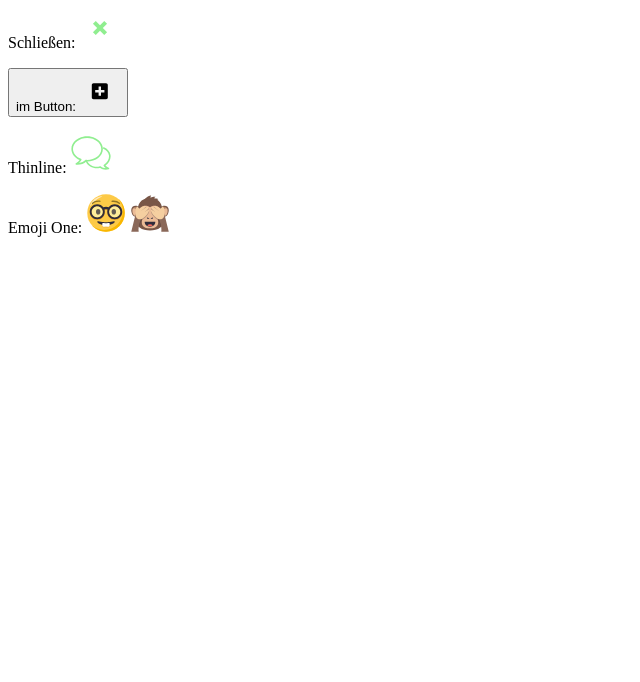
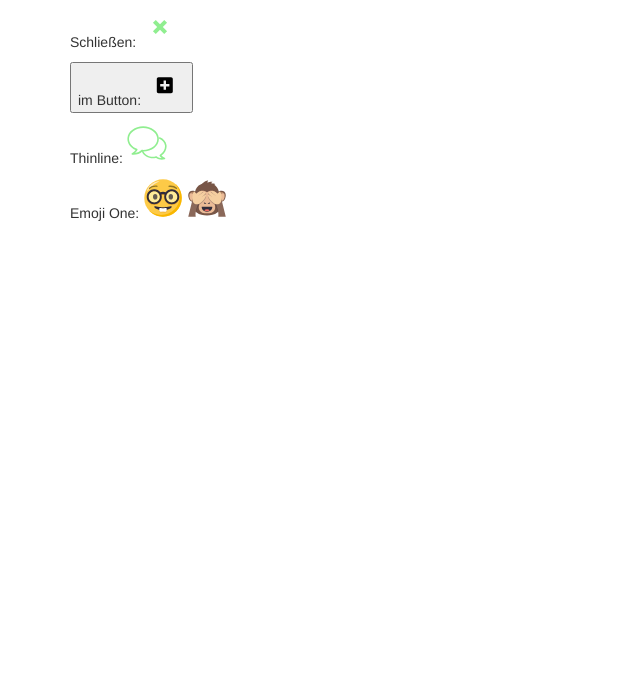
Before and after one commit to ronnyhartenstein/svg-sprites-demo, a website: page index.html in a window 1280 px wide. Shown: the part 118-800 px from the top of the page, without its empty margins (0-640 px from the left). Drawn offline with nearby package versions, Linux system fonts and the light colour scheme.

Commit message:
Bootstrap

```diff
--- a/index.html
+++ b/index.html
@@ -1,5 +1,6 @@
 <html>
 <header>
+    <link href="https://maxcdn.bootstrapcdn.com/bootstrap/3.3.7/css/bootstrap.min.css" rel="stylesheet" integrity="sha384-BVYiiSIFeK1dGmJRAkycuHAHRg32OmUcww7on3RYdg4Va+PmSTsz/K68vbdEjh4u" crossorigin="anonymous">
 <script>
 fetch('icons_svgsprite.svg')
     .then((resp) => {
@@ -32,6 +33,7 @@ i.hover:hover svg {
 </header>
 
 <body>
+    <div class="container">
 <h1>SVG Sprites Demo</h1>
 <p>Lupe: <i><svg><use xmlns:xlink="http://www.w3.org/1999/xlink" xlink:href="#glass"></use></svg></i></p>
 <p>Schließen: <i class="rot"><svg><use xmlns:xlink="http://www.w3.org/1999/xlink" xlink:href="#close"></use></svg></i></p>
@@ -41,4 +43,5 @@ i.hover:hover svg {
     <i><svg><use xmlns:xlink="http://www.w3.org/1999/xlink" xlink:href="#nerd"></use></svg></i>
     <i><svg><use xmlns:xlink="http://www.w3.org/1999/xlink" xlink:href="#ape"></use></svg></i>
 </p>
+</div>
 </body>
```
